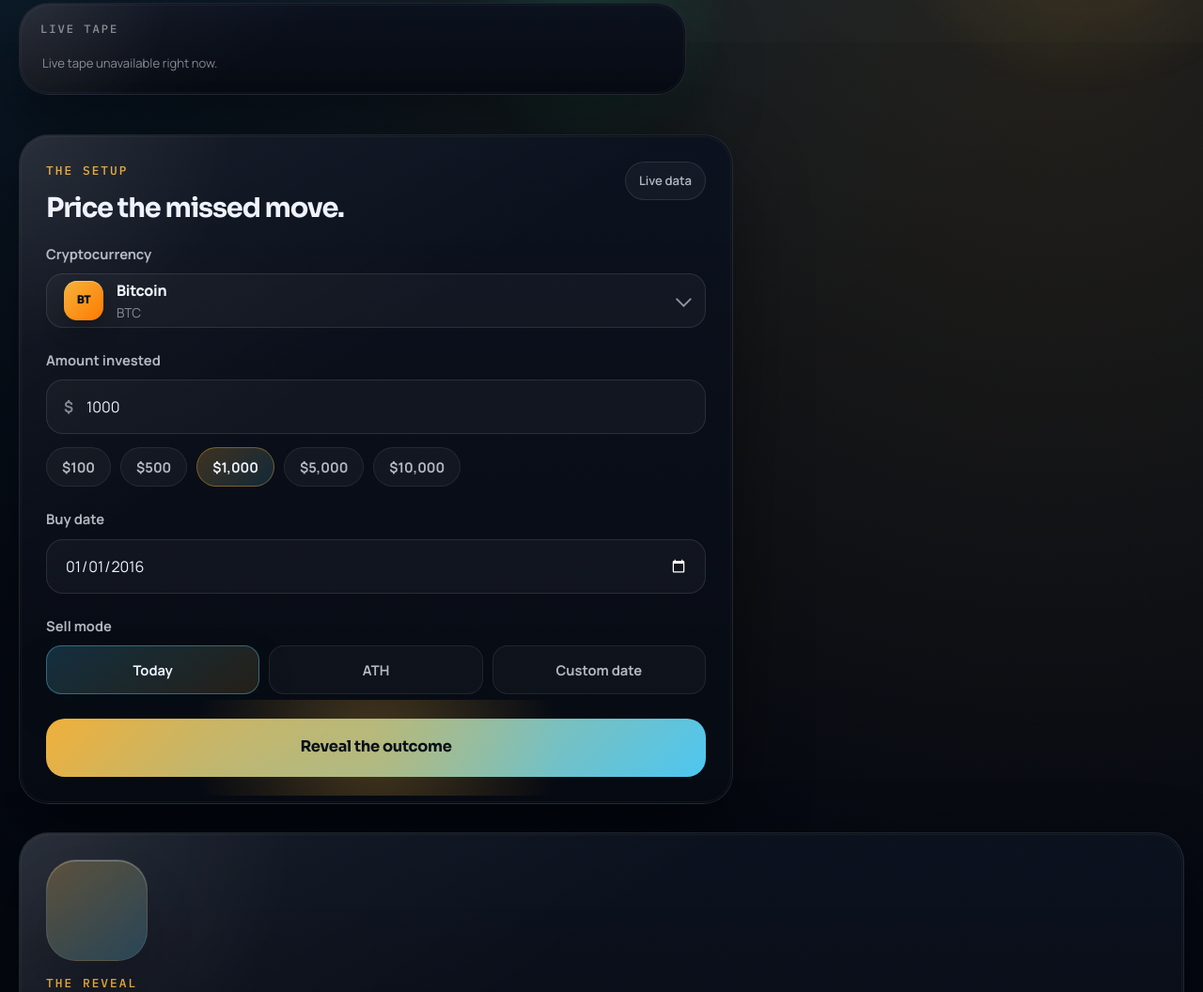
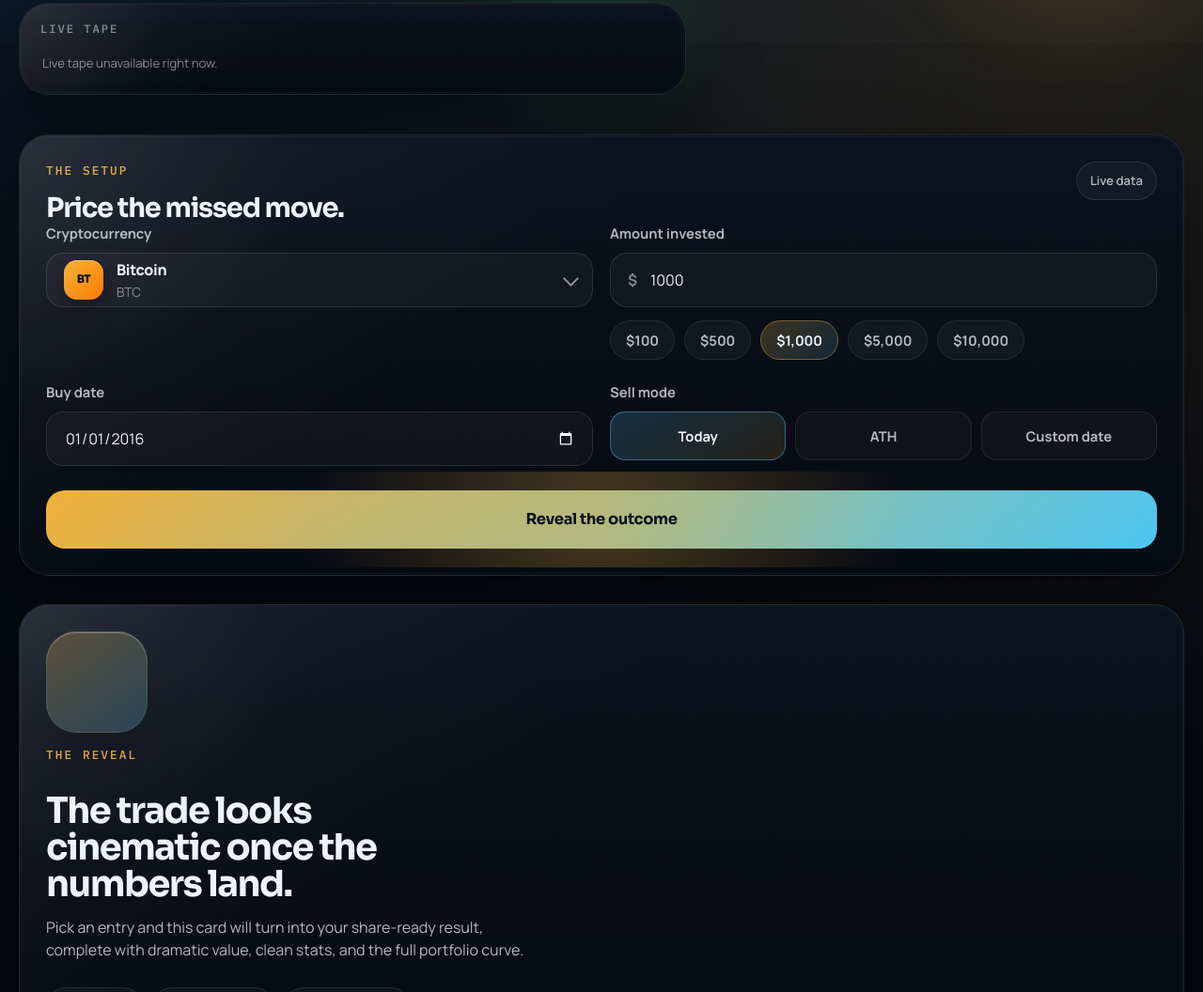
Before and after one commit to celestinodinca/ifyoubought, a website: page index.html in a window 1280 px wide. Shown: the part 755-1811 px from the top of the page at 94% size. Drawn offline with Linux system fonts and the light colour scheme; no server answers.

Commit message:
Widen calculator form layout

```diff
--- a/index.html
+++ b/index.html
@@ -108,7 +108,7 @@
               <div class="panel-chip">Live data</div>
             </div>
 
-            <form id="calculatorForm" novalidate>
+            <form id="calculatorForm" class="calculator-form" novalidate>
               <div class="field-group">
                 <label class="field-label" for="coinTrigger">Cryptocurrency</label>
                 <div class="coin-picker" id="coinPicker">
--- a/styles.css
+++ b/styles.css
@@ -440,7 +440,7 @@ h1 {
 }
 
 .app-stage > .calculator-panel {
-  width: min(100%, 760px);
+  width: 100%;
   justify-self: start;
 }
 
@@ -470,9 +470,32 @@ h1 {
   line-height: 1.02;
 }
 
+.calculator-form {
+  display: grid;
+  grid-template-columns: repeat(2, minmax(0, 1fr));
+  gap: 22px 18px;
+  align-items: start;
+}
+
 .field-group {
   position: relative;
-  margin-top: 22px;
+  margin-top: 0;
+}
+
+.calculator-form > .field-group:nth-of-type(1),
+.calculator-form > .field-group:nth-of-type(2) {
+  grid-column: span 1;
+}
+
+.calculator-form > .field-group:nth-of-type(3),
+.calculator-form > .field-group:nth-of-type(4) {
+  grid-column: span 1;
+}
+
+.calculator-form > .field-group:nth-of-type(5),
+.calculator-form > .error-banner,
+.calculator-form > .primary-button {
+  grid-column: 1 / -1;
 }
 
 .field-label {
@@ -611,7 +634,7 @@ h1 {
   justify-content: center;
   width: 100%;
   min-height: 62px;
-  margin-top: 26px;
+  margin-top: 4px;
   border: 0;
   border-radius: 20px;
   background: linear-gradient(135deg, rgba(245, 179, 58, 0.98), rgba(81, 210, 255, 0.94));
@@ -1350,6 +1373,11 @@ h1 {
     padding: 22px;
   }
 
+  .calculator-form {
+    grid-template-columns: 1fr;
+    gap: 22px;
+  }
+
   .mode-switch {
     grid-template-columns: 1fr;
   }
```
